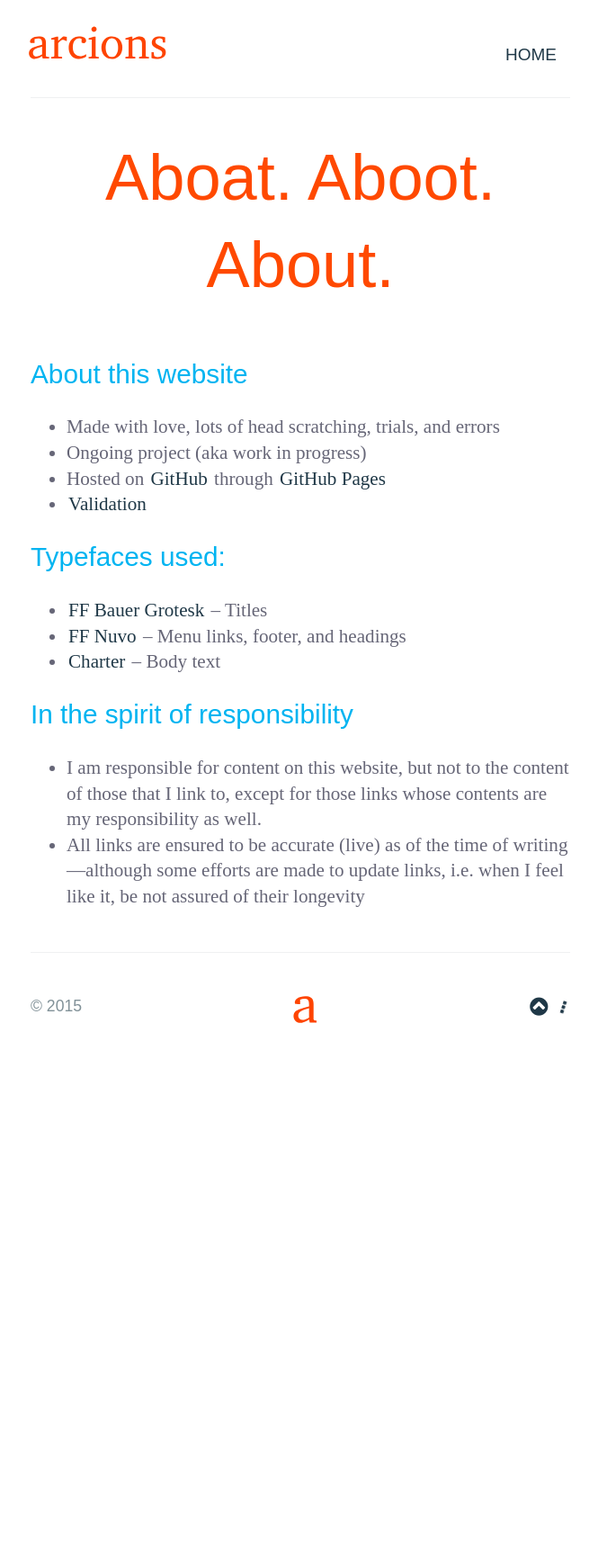
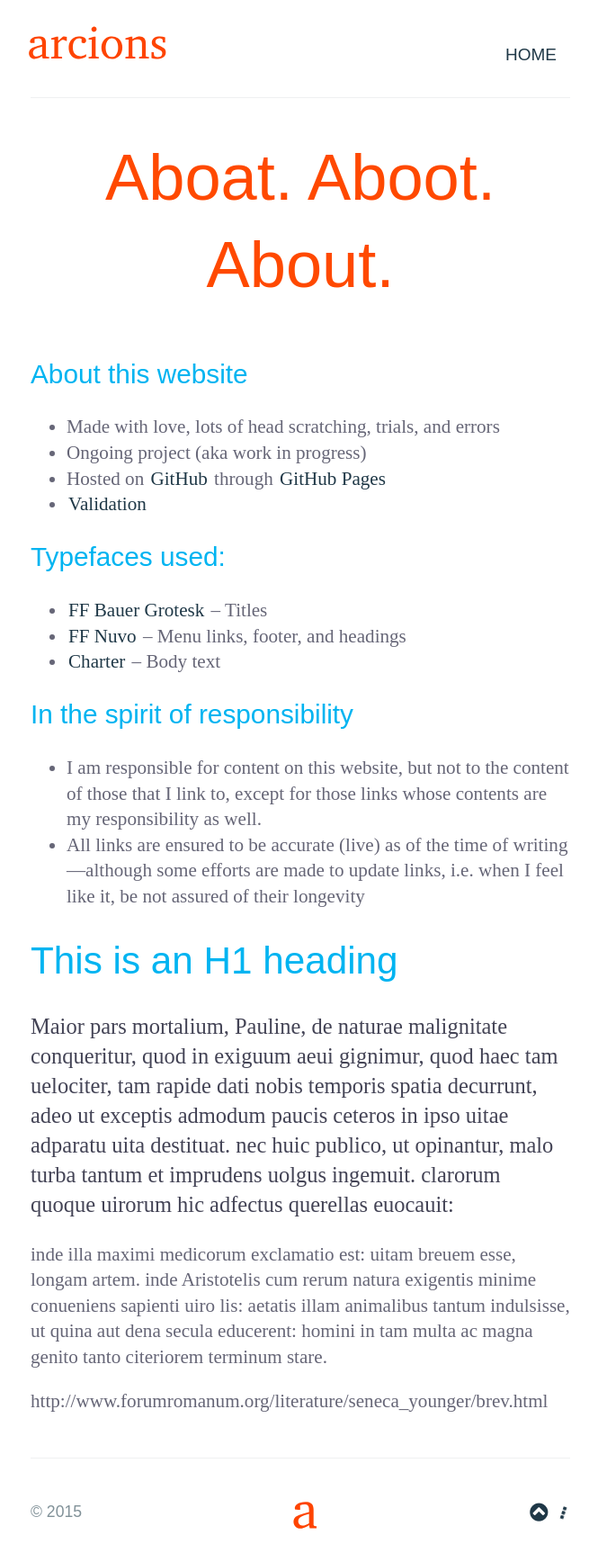
Before and after one commit to arcions/arcions.github.io, a Jekyll site: the page built from about/index.html, in a window 1280 px wide. Shown: the whole page at 90% size, without its empty margins (306-971 px from the left). Built offline with Jekyll 4.4.1, drawn with Linux system fonts in a browser that asks for light colours; nearby versions of some CDN libraries; some web fonts are replaced; Markdown is read by kramdown in place of the engine named in the settings; before the commit the page ends 1165 px from its top, so only the background shows below that.

Commit message:
Update index.html

```diff
--- a/about/index.html
+++ b/about/index.html
@@ -6,22 +6,18 @@ title: About this website
   <h3 class="project-tagline">Aboat. Aboot. About.</h3>
 </section>
 
-<!--<section class="about">-->
 <h2>About this website</h2>
 <ul>
 	<li>Made with love, lots of head scratching, trials, and errors</li>
 	<li>Ongoing project (aka work in progress)</li>
 	<li>Hosted on <a href="https://github.com/" target="_blank">GitHub</a> through <a href="https://pages.github.com/" target="_blank">GitHub Pages</a></li>
 	<li><a href="https://validator.w3.org/nu/?doc=http%3A%2F%2Farcions.github.io%2F" target="_blank" title="HTML5 Validator">Validation</a></li>
-	<!--<li>The logo was made from <a title="Charter" href="http://practicaltypography.com/charter.html" target="_blank">Charter</a> in <a title="Photoshop 7" href="https://en.wikipedia.org/wiki/Adobe_Photoshop_version_history#7.0" target="_blank">Photoshop 7</a>.</li>-->
 </ul>
 
 <h2>Typefaces used:</h2>
 <ul>
   <li><a target="_blank" title="FF Bauer Grotesk" href="https://www.fontfont.com/fonts/bauer-grotesk">FF Bauer Grotesk</a> &ndash; Titles</li>
   <li><a target="_blank" title="FF Nuvo" href="https://www.fontfont.com/fonts/nuvo">FF Nuvo</a> &ndash; Menu links, footer, and headings</li>
-  <!--<li>Headings in <a target="_blank" title="Cooper Hewitt" href="http://www.cooperhewitt.org/open-source-at-cooper-hewitt/cooper-hewitt-the-typeface-by-chester-jenkins/">Cooper Hewitt</a></li>-->
-  <!--<li><a target="_blank" title="Fira Sans" href="http://www.carrois.com/fira-4-1/">Fira Sans</a> &ndash; Body text</li>-->
   <li><a target="_blank" title="Charter" href="http://practicaltypography.com/charter.html">Charter</a> &ndash; Body text</li>
 </ul>
 
@@ -29,6 +25,9 @@ title: About this website
 <ul>
   <li>I am responsible for content on this website, but not to the content of those that I link to, except for those links whose contents are my responsibility as well.</li>
   <li>All links are ensured to be accurate (live) as of the time of writing&mdash;although some efforts are made to update links, i.e. when I feel like it, be not assured of their longevity</li>
-  <!--<li>Contact: <a href="mailto:ac.on@gmx.com?Subject=Hallo%20Mundo" target="_top" title="contact"><i class="fa fa-envelope-o fa-lg"></i></a></li>-->
 </ul>
-<!--</section>-->
+
+<h1>This is an H1 heading</h1>
+<p class="lead"><strong>Maior pars mortalium, Pauline, de naturae malignitate conqueritur,</strong> quod in exiguum aeui gignimur, quod haec tam uelociter, tam rapide dati nobis temporis spatia decurrunt, adeo ut exceptis admodum paucis ceteros in ipso uitae adparatu uita destituat. nec huic publico, ut opinantur, malo turba tantum et imprudens uolgus ingemuit. clarorum quoque uirorum hic adfectus querellas euocauit:</p>
+<p><strong>inde illa maximi medicorum exclamatio est:</strong> uitam breuem esse, longam artem. inde Aristotelis cum rerum natura exigentis minime conueniens sapienti uiro lis: aetatis illam animalibus tantum indulsisse, ut quina aut dena secula educerent: homini in tam multa ac magna genito tanto citeriorem terminum stare.</p>
+<p><em>http://www.forumromanum.org/literature/seneca_younger/brev.html</em></p>
```
